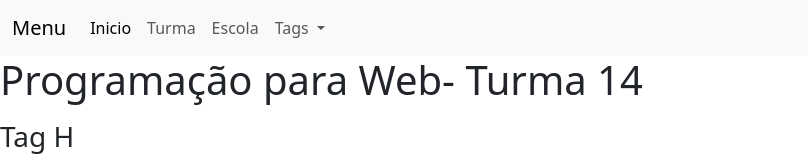
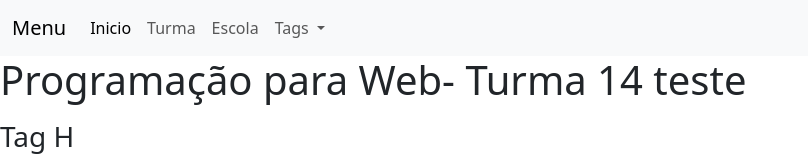
Before and after one commit to ruancarlosdev/curso-pw, a plain HTML site: page index.html in a window 1280 px wide. Shown: the top 160 px of the page, without its empty margins (0-808 px from the left). Drawn offline with nearby package versions, Linux system fonts and the light colour scheme.

Commit message:
090927102024

```diff
--- a/index.html
+++ b/index.html
@@ -61,7 +61,7 @@
 
   </header>
   <body>
-    <h1>Programação para Web- Turma 14</h1>
+    <h1>Programação para Web- Turma 14 teste</h1>
       <section id="secao_h">
     <div>
       <p><h3>Tag  H </h3></p>
```
